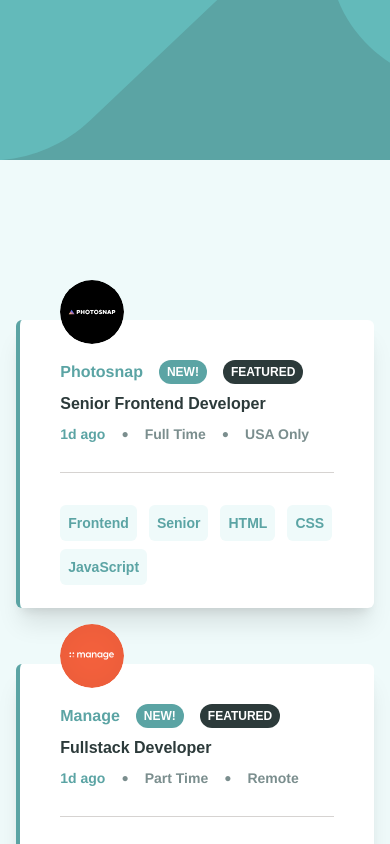
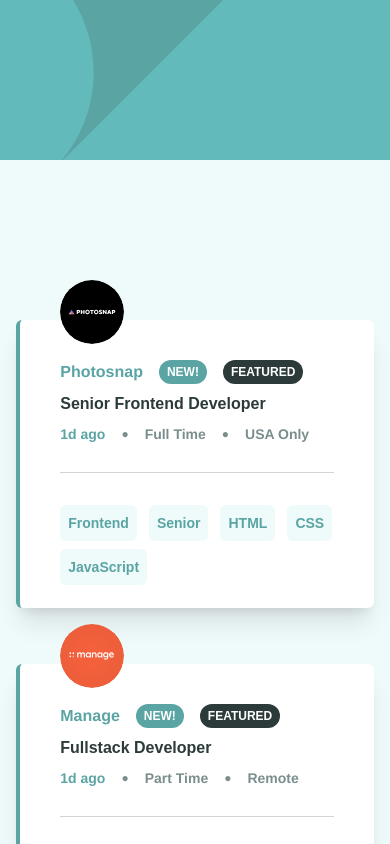
Before and after one commit to yosefbrowncode/job-listings, a Vue app: page / in a window 390 px wide. Shown: the top 844 px of the page. Built offline with nearby package versions, Linux system fonts and the light colour scheme.

Commit message:
Had to change header

```diff
--- a/src/components/Navbar.vue
+++ b/src/components/Navbar.vue
@@ -1,6 +1,6 @@
 
  <template>
- <div  class="bg-[url('assets/images/bg-header-desktop.svg')] h-40 bg-my-cyan bg-cover w-full px-4 mx-auto mb-10">
+ <div  class="bg-[url('assets/images/bg-header-mobile.svg')] sm:bg-[url('assets/images/bg-header-desktop.svg')] h-40 bg-my-cyan bg-cover w-full px-4 mx-auto mb-10">
 
  </div>
 </template>
```
